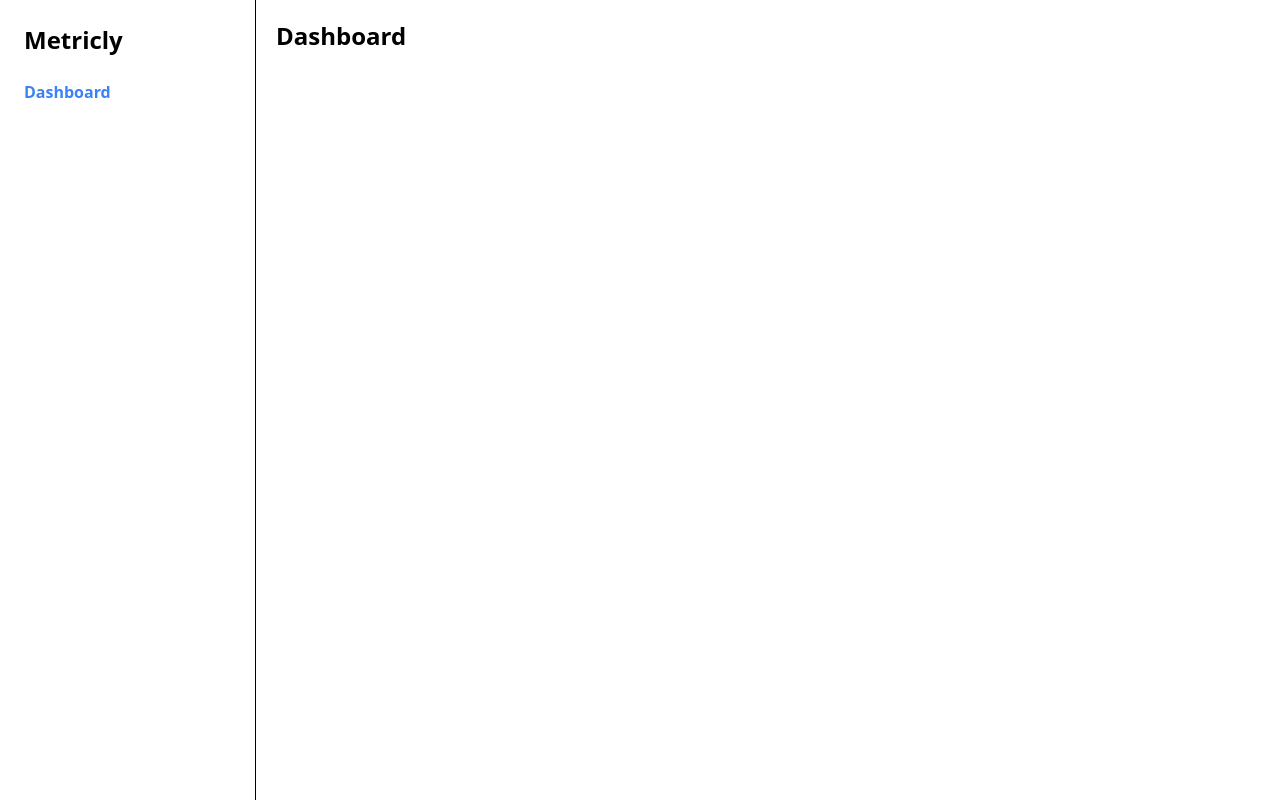
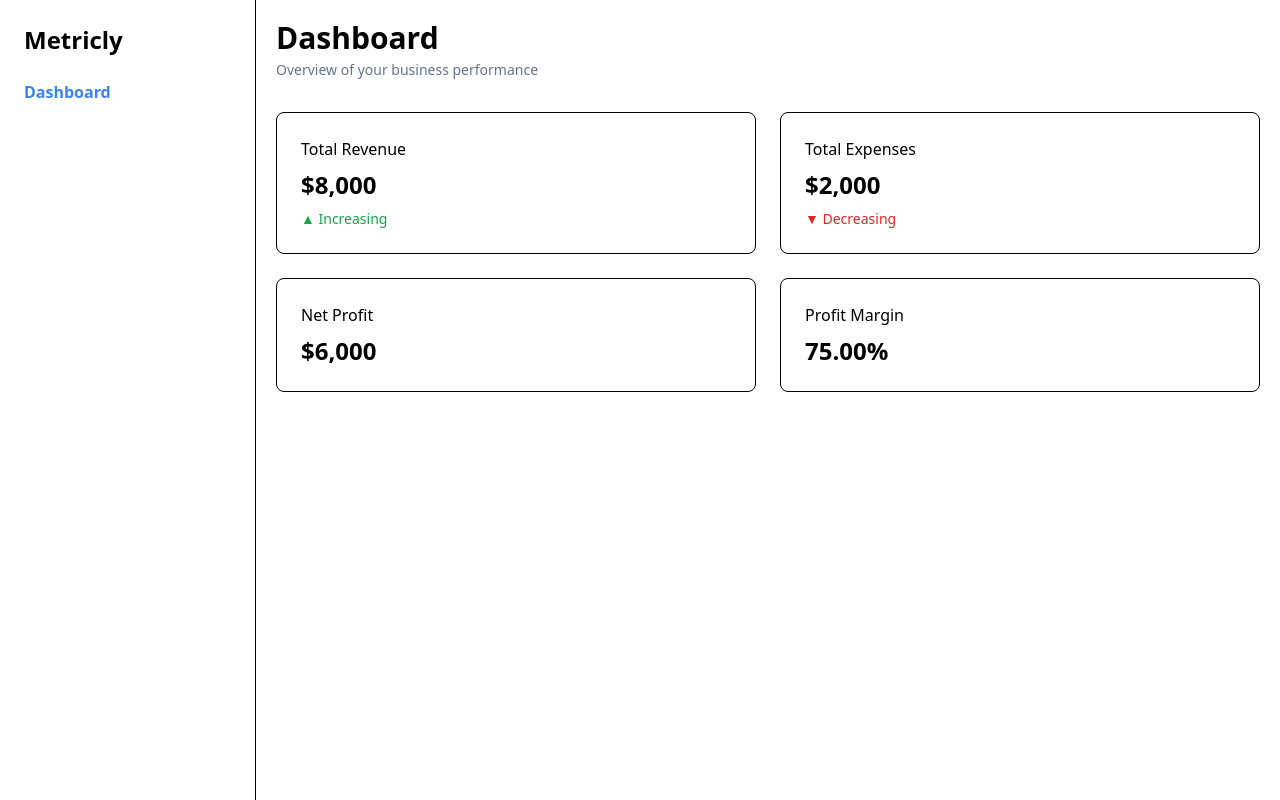
Before and after one commit to Engr-Shegez/metricly, a Next.js app: page /dashboard in a window 1280 px wide. Built offline with nearby package versions, Linux system fonts and the light colour scheme.

Commit message:
feat: add typed transaction model and dynamic KPI calculations

```diff
--- a/src/app/dashboard/page.tsx
+++ b/src/app/dashboard/page.tsx
@@ -1,9 +1,46 @@
 import React from "react";
+import KPICard from "@/components/ui/KPICard";
+import { transactions } from "@/lib/mockData";
 
 const DashboardPage = () => {
+  const totalRevenue = transactions
+    .filter((t) => t.type === "revenue")
+    .reduce((sum, t) => sum + t.amount, 0);
+
+  const totalExpenses = transactions
+    .filter((t) => t.type === "expense")
+    .reduce((sum, t) => sum + t.amount, 0);
+
+  const netProfit = totalRevenue - totalExpenses;
+
+  const ProfitMargin =
+    totalRevenue > 0 ? ((netProfit / totalRevenue) * 100).toFixed(2) : "0";
+
   return (
-    <div>
-      <h1 className="text-2xl font-semibold">Dashboard</h1>
+    <div className="space-y-8">
+      {/* page Header */}
+      <div>
+        <h1 className="text-3xl font-semibold">Dashboard</h1>
+        <p className="text-sm text-(--color-secondary) mt-1">
+          Overview of your business performance
+        </p>
+      </div>
+
+      {/* KPI Grid */}
+      <div className="grid grid-cols-1 md:grid-cols-2 lg:grid-cols_4 gap-6">
+        <KPICard
+          title="Total Revenue"
+          value={`$${totalRevenue.toLocaleString()}`}
+          trend="up"
+        />
+        <KPICard
+          title="Total Expenses"
+          value={`$${totalExpenses.toLocaleString()}`}
+          trend="down"
+        />
+        <KPICard title="Net Profit" value={`$${netProfit.toLocaleString()}`} />
+        <KPICard title="Profit Margin" value={`${ProfitMargin}%`} />
+      </div>
     </div>
   );
 };
--- /dev/null
+++ b/src/components/ui/KPICard.tsx
@@ -0,0 +1,27 @@
+import React from "react";
+
+type KPICardProps = {
+  title: string;
+  value: string;
+  trend?: "up" | "down";
+};
+
+const KPICardProps = ({ title, value, trend }: KPICardProps) => {
+  return (
+    <div className="rounded-lg border p-6">
+      <p>{title}</p>
+
+      <h2 className="text-2xl font-semibold mt-2">{value}</h2>
+
+      {trend && (
+        <p
+          className={`text-sm mt-2 ${trend === "up" ? "text-(--color-success)" : "text-(--color-danger)"}`}
+        >
+          {trend === "up" ? "▲ Increasing" : "▼ Decreasing"}
+        </p>
+      )}
+    </div>
+  );
+};
+
+export default KPICardProps;
--- /dev/null
+++ b/src/lib/mockData.ts
@@ -0,0 +1,9 @@
+import { Transaction } from "@/types/transaction";
+
+export const transactions: Transaction[] = [
+  { id: "1", amount: 5000, type: "revenue", date: "2025-01-01" },
+
+  { id: "2", amount: 1200, type: "expense", date: "2025-01-02" },
+  { id: "3", amount: 3000, type: "revenue", date: "2025-01-05" },
+  { id: "4", amount: 800, type: "expense", date: "2025-01-10" },
+];
--- /dev/null
+++ b/src/types/transaction.ts
@@ -0,0 +1,6 @@
+export type Transaction = {
+  id: string;
+  amount: number;
+  type: "revenue" | "expense";
+  date: string;
+};
```
